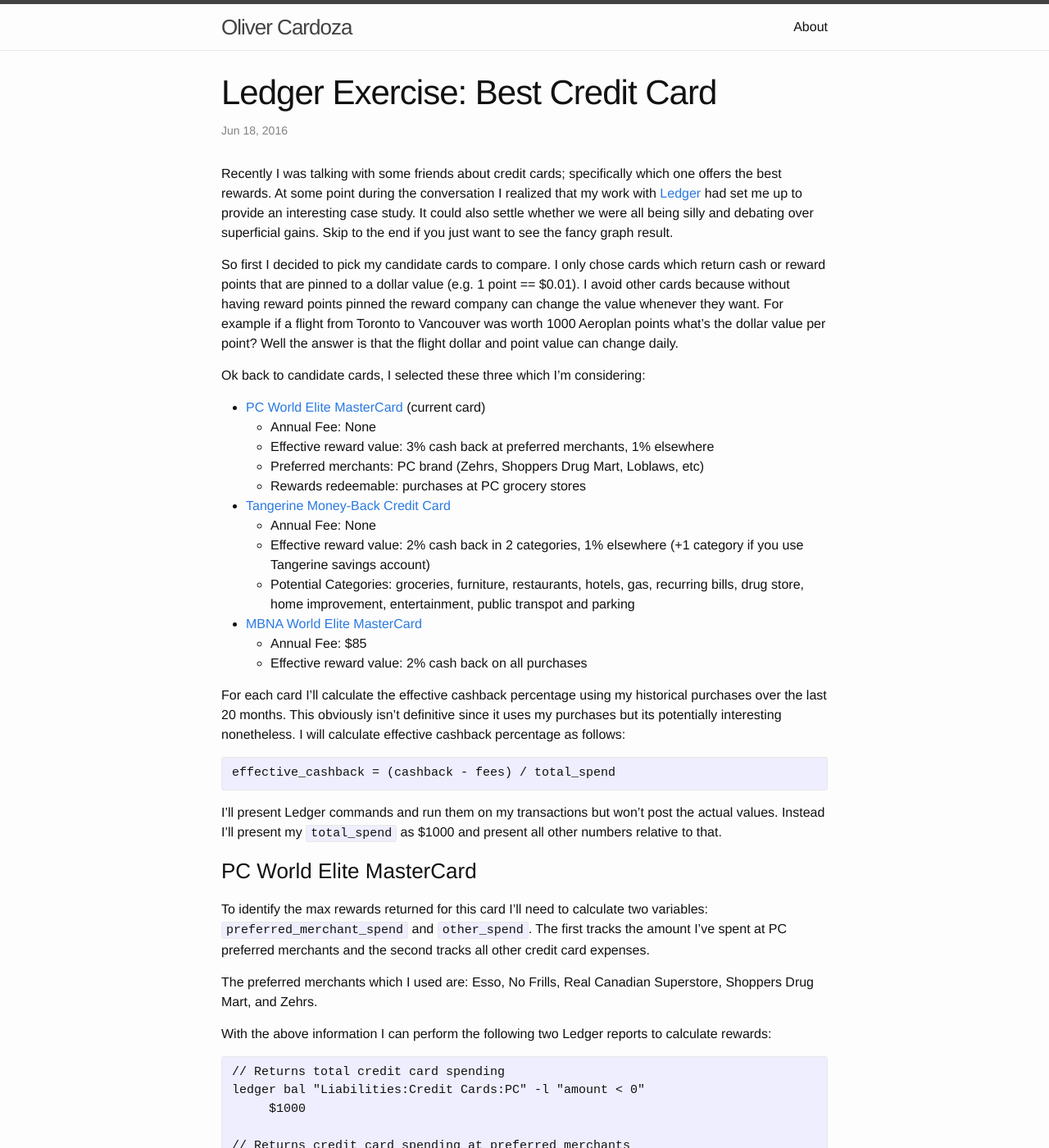
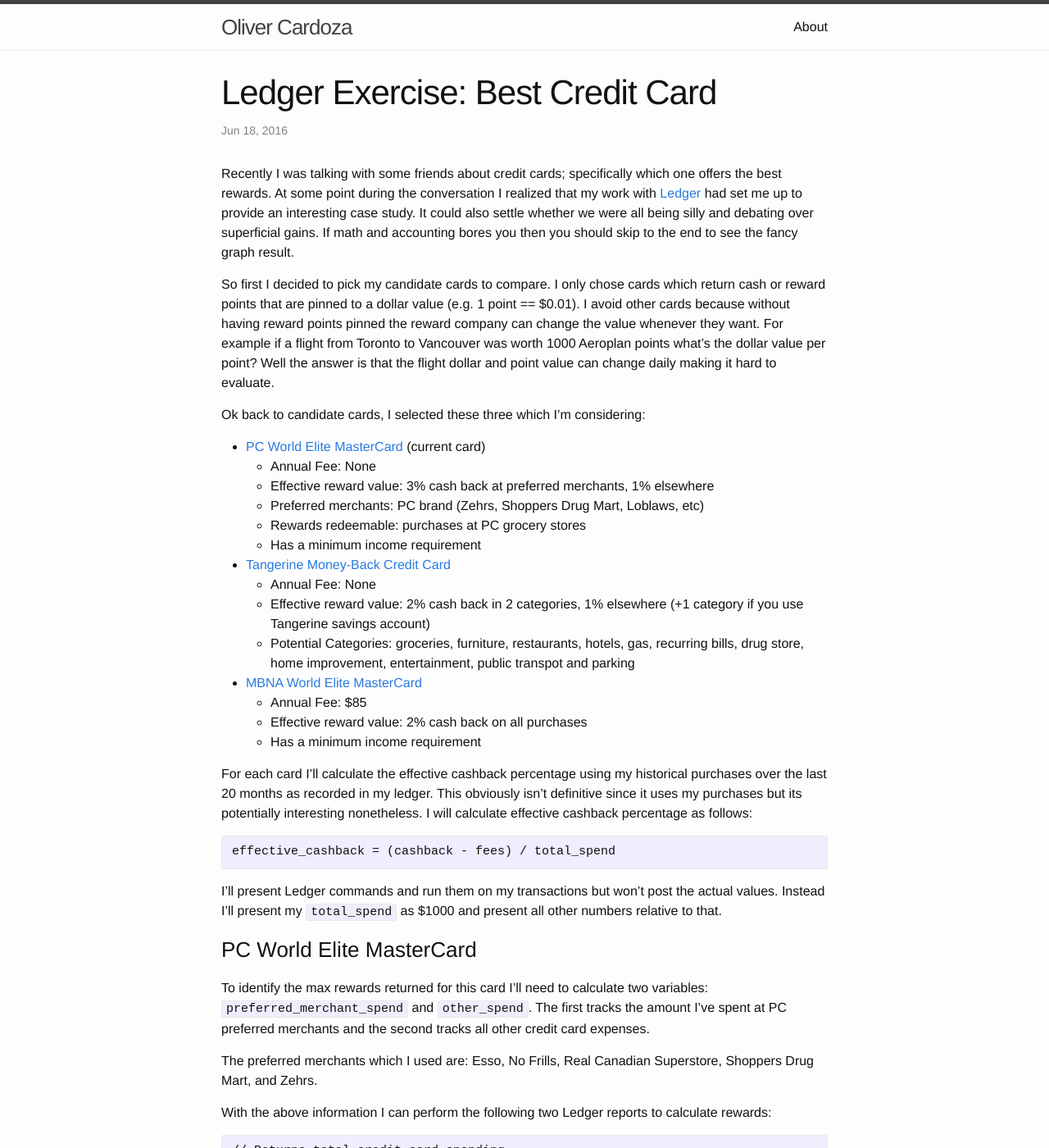
Before and after one commit to OliverCardoza/OliverCardoza.github.io, a Jekyll site: the page built from _posts/2016-09-11-ledger-exercise-best-credit-card.markdown, in a window 1280 px wide and 1400 px high. Shown: the whole window at 82% size. Built offline with Jekyll 4.4.1, drawn with Linux system fonts in a browser that asks for light colours; some of the changed text lies outside the part shown.

Commit message:
Update 2016-09-11-ledger-exercise-best-credit-card.markdown
revision 3

````diff
--- a/_posts/2016-09-11-ledger-exercise-best-credit-card.markdown
+++ b/_posts/2016-09-11-ledger-exercise-best-credit-card.markdown
@@ -3,9 +3,9 @@
 title:  "Ledger Exercise: Best Credit Card"
 date:   2016-06-18 14:53:00
 ---
-Recently I was talking with some friends about credit cards; specifically which one offers the best rewards. At some point during the conversation I realized that my work with [Ledger](http://ledger-cli.org) had set me up to provide an interesting case study. It could also settle whether we were all being silly and debating over superficial gains. Skip to the end if you just want to see the fancy graph result.
+Recently I was talking with some friends about credit cards; specifically which one offers the best rewards. At some point during the conversation I realized that my work with [Ledger](http://ledger-cli.org) had set me up to provide an interesting case study. It could also settle whether we were all being silly and debating over superficial gains. If math and accounting bores you then you should skip to the end to see the fancy graph result.
 
-So first I decided to pick my candidate cards to compare. I only chose cards which return cash or reward points that are pinned to a dollar value (e.g. 1 point == $0.01). I avoid other cards because without having reward points pinned the reward company can change the value whenever they want. For example if a flight from Toronto to Vancouver was worth 1000 Aeroplan points what's the dollar value per point? Well the answer is that the flight dollar and point value can change daily.
+So first I decided to pick my candidate cards to compare. I only chose cards which return cash or reward points that are pinned to a dollar value (e.g. 1 point == $0.01). I avoid other cards because without having reward points pinned the reward company can change the value whenever they want. For example if a flight from Toronto to Vancouver was worth 1000 Aeroplan points what's the dollar value per point? Well the answer is that the flight dollar and point value can change daily making it hard to evaluate.
 
 Ok back to candidate cards, I selected these three which I'm considering:
 
@@ -14,6 +14,7 @@
     * Effective reward value: 3% cash back at preferred merchants, 1% elsewhere
     * Preferred merchants: PC brand (Zehrs, Shoppers Drug Mart, Loblaws, etc)
     * Rewards redeemable: purchases at PC grocery stores
+    * Has a minimum income requirement
 * [Tangerine Money-Back Credit Card](https://www.tangerine.ca/moneybackcreditcard)
     * Annual Fee: None
     * Effective reward value: 2% cash back in 2 categories, 1% elsewhere (+1 category if you use Tangerine savings account)
@@ -21,8 +22,9 @@
 * [MBNA World Elite MasterCard](https://rewards.mbna.ca/worldelite)
     * Annual Fee: $85
     * Effective reward value: 2% cash back on all purchases
+    * Has a minimum income requirement
 
-For each card I'll calculate the effective cashback percentage using my historical purchases over the last 20 months. This obviously isn't definitive since it uses my purchases but its potentially interesting nonetheless. I will calculate effective cashback percentage as follows:
+For each card I'll calculate the effective cashback percentage using my historical purchases over the last 20 months as recorded in my ledger. This obviously isn't definitive since it uses my purchases but its potentially interesting nonetheless. I will calculate effective cashback percentage as follows:
 
 ```
 effective_cashback = (cashback - fees) / total_spend
@@ -61,7 +63,7 @@
 
 ### Tangerine Money-Back Credit Card
 
-I personally have a Tangerine savings account so this lets me pick three categories. Next is to figure out the best three. Thankfully I already have a head start on the report for this analysis on my [other Ledger post](http://olivercardoza.com/2016/06/18/the-path-to-ledger.html). There is however, one modification I need to make. We want to limit expense transactions to those that occurred from my credit card. Thankfully Ledger has us covered.
+I personally have a Tangerine savings account so this lets me pick three categories with preferred cashback rates. First I have to figure out the categories where I spend the most. Thankfully I already have a head start on the report for this analysis on my [other Ledger post](http://olivercardoza.com/2016/06/18/the-path-to-ledger.html). There is however, one modification I need to make which is limiting expense transactions to only those that occurred from my credit card. Thankfully Ledger has me covered.
 
 ```
 // Returns top expenses from credit card. Remember normalized to $1000 total credit purchases.
@@ -112,8 +114,10 @@
 
 ## Summary
 
-The Tangerine and the PC credit card provide almost the same return rate for my purchases but the Tangerine card comes out on top. The MBNA card provides the best return after annual credit spending reaches $12000.
+The Tangerine and the PC credit card provide almost the same return rate for my purchases but the Tangerine card comes out on top. This is surprising because the Tangerine card is really easy to get. It comes with no annual fee or minimum annual income requirement like the other two cards. Kudos Tangerine! If you spend more than $12K/year then the MBNA starts to provide the better return.
 
 <iframe width="613" height="379" seamless frameborder="0" scrolling="no" src="https://docs.google.com/spreadsheets/d/1BWTzVrlXIEFNEa-3XXyqXpADdyev8BOcfUSuHkMQkpw/pubchart?oid=789365586&amp;format=interactive"></iframe>
 
-Was this a worthwhile analysis? Well I learned more about using Ledger [value expressions](http://ledger-cli.org/3.0/doc/ledger3.html#Value-Expressions) and limit param. In the big picture my choice of credit card won't have a big impact on my life. But sometimes running through the analysis can be fun :)
+Now that the objective properties are out of the way we can think about the overall impact: was this a worthwhile analysis? Well I learned more about using Ledger [value expressions](http://ledger-cli.org/3.0/doc/ledger3.html#Value-Expressions) and limit param. This will probably come in handy when figuring out TFSA/RRSP contributions as a separate metric from the value in the account. But what about changing my credit card? Will I change? Probably. But in the big picture I know my choice won't have a big impact on my life. Sometimes just running through the analysis can be fun :)
+
+If you have feedback or requests about this post email me@olivercardoza.com
````
Also changed, not shown: other parts of _posts/2016-09-11-ledger-exercise-best-credit-card.markdown (+1 -1 lines).
